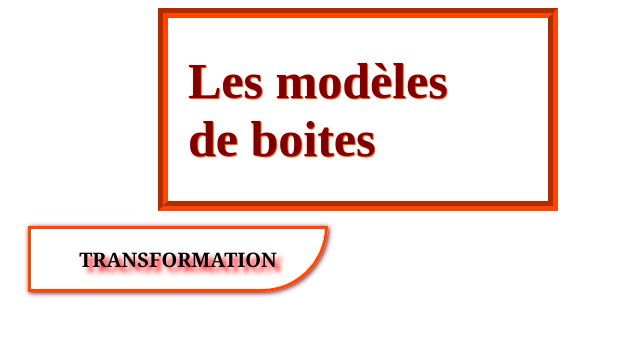
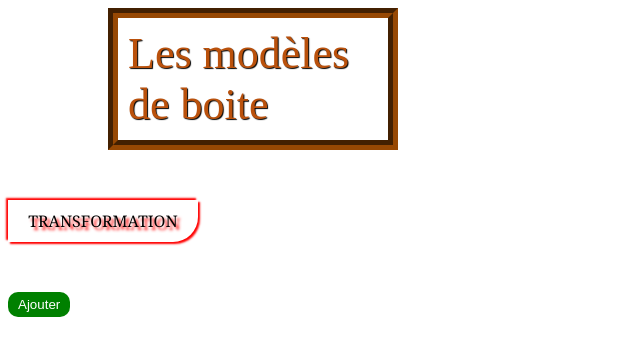
Before and after one commit to Moustapha-313/formation_web, a plain HTML site: page exercices/exo3.html in a window 1280 px wide. Shown: the whole page, without its empty margins (0-640 px from the left). Drawn offline with Linux system fonts and the light colour scheme.

Commit message:
correction exo3

```diff
--- a/exercices/exo3.html
+++ b/exercices/exo3.html
@@ -1,57 +1,60 @@
 <!DOCTYPE html>
-<html lang="fr">
+<html lang="en">
 <head>
     <meta charset="UTF-8">
-    <meta name="viewport" content="width=device-width, initial-scale=1.0">
+    <meta name="viewport" content="width=, initial-scale=1.0">
     <title>Document</title>
     <style>
-        .boite{
-            border: 10px groove orangered;
-            width: 400px;
-            margin-left: 150px;
-            box-sizing: border-box;
+        #el1{
+            border: 10px groove rgb(151,72,3);
+            width: 250px;
+            margin-left: 100px;
+            padding: 10px;
+            font-size: 44px;
+            color: rgb(186,81,12);
+            text-shadow: 1px 1px 1px black;
+            margin-bottom: 50px;
         }
 
-        .boite h1{
-            font-size: 50px;
-            color: maroon;
-            text-shadow: 1px 1px 1px orangered;
-            padding-left: 20px;
+        #el2{
+            width: 150px;
+            padding: 10px 20px;
+            text-align: center;
+            border-bottom-right-radius: 25px;
+            font-family: algerian, georgia, serif;
+            text-transform: uppercase;
+            text-shadow: 3px 3px 3px red;
+            box-shadow: 2px 2px 2px red, -2px -2px 2px red;
+            margin-bottom: 50px;
+
         }
 
-        .transformation{
-            width: 300px;
-            border: 3px solid orangered;
-            margin-top: 15px;
-            border-radius: 0 0px 130px 0px;
-            margin-left: 20px;
-            box-sizing: border-box;
-            box-shadow: 1px 1px 5px maroon;
-            box-sizing: border-box;
-            transition: 6s;
+        #el2:hover{
+            transition: 3s;
+            transform: rotate(-45deg);
+            border-radius: 0px;
+            box-shadow: inset -3px -3px purple;
         }
 
-        .transformation h2{
-            font-size: 20px;
-            font-family: Algerian, Georgia, serif;
-            text-transform: uppercase;
-            text-align: center;
-            text-shadow: 5px 5px 5px red;
+
+        button{
+            border: none;
+            border-radius: 10px;
+            background: green;
+            color: white;
+            padding: 5px 10px;
+            cursor: pointer;
+            transition: 2s;
         }
-
-        .transformation:hover{
-            border-left: none;
-            border-top: none ;
-            transform: rotate(-45deg);
+        button:hover{
+            background: red;
+            padding: 5px 20px;
         }
     </style>
 </head>
 <body>
-    <div class="boite">
-        <h1>Les modèles <br>de boites</h1>
-    </div>
-    <div class="transformation">
-        <h2>Transformation</h2>
-    </div>
+    <div id="el1">Les modèles de boite</div>
+    <div id="el2">Transformation</div>
+    <button>Ajouter</button>
 </body>
 </html>
```
